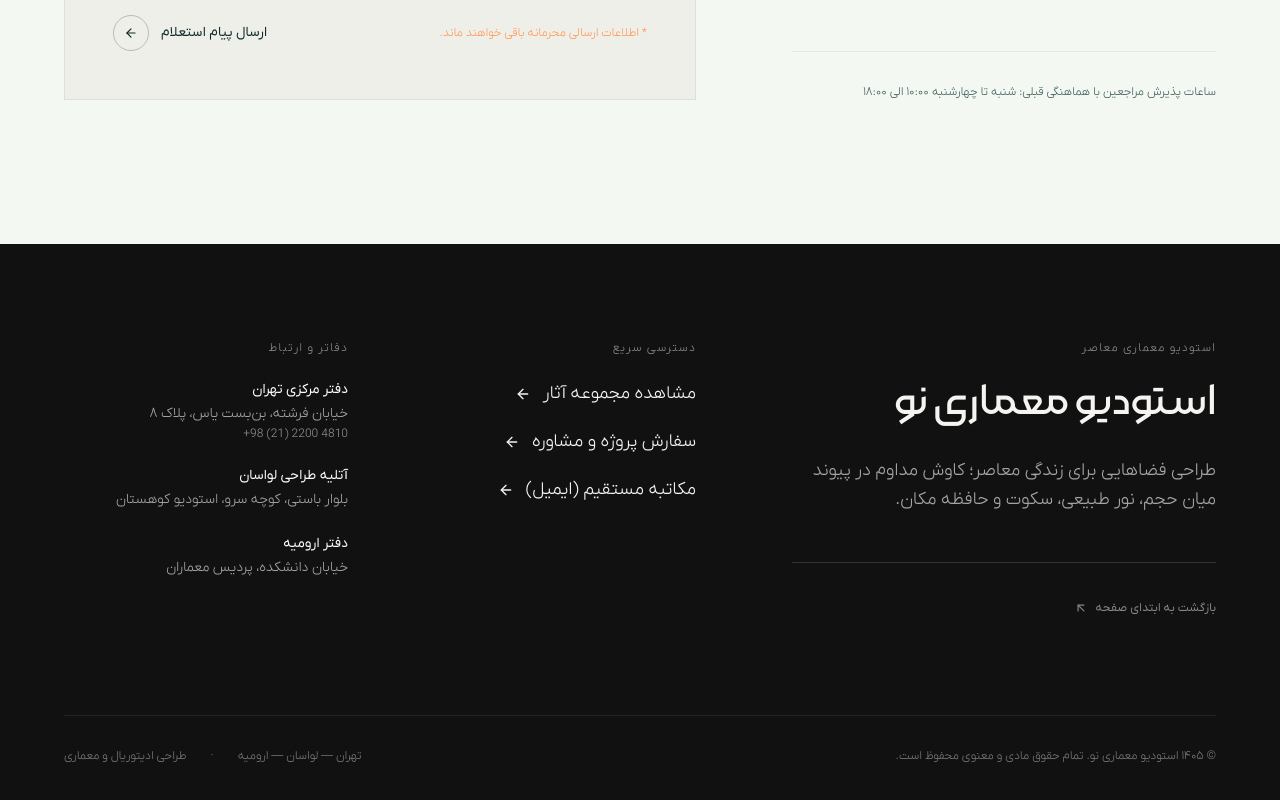
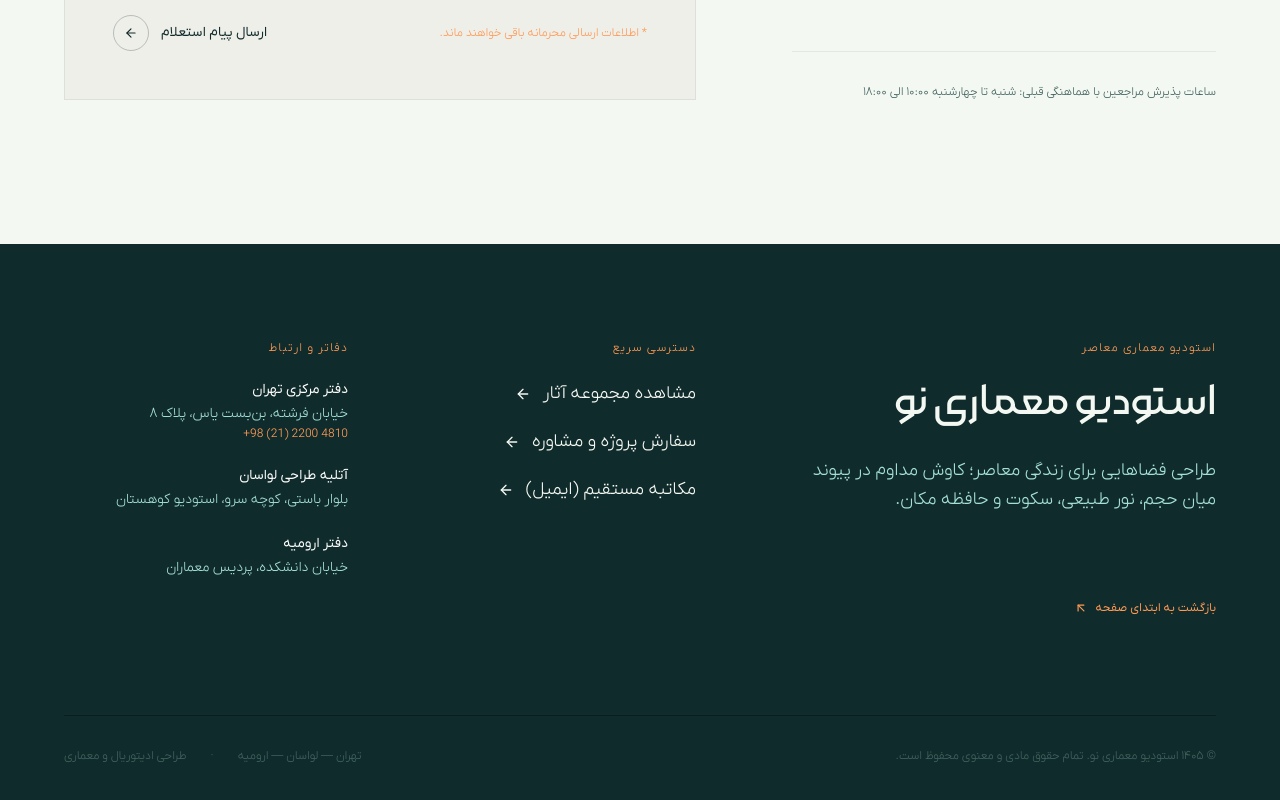
Before and after one commit to ParsaR082/studio, a Next.js app: page / in a window 1280 px wide. Shown: the part 7883-8683 px from the top of the page. Built offline with nearby package versions, Linux system fonts and the light colour scheme; a web font is replaced by a local one.

Commit message:
Apply brand palette to Footer.tsx

```diff
--- a/src/components/layout/Footer.tsx
+++ b/src/components/layout/Footer.tsx
@@ -17,28 +17,28 @@ const Footer: React.FC<FooterProps> = ({
   };
 
   return (
-    <footer className="bg-[#111111] text-[#F5F4F0] pt-24 pb-16 px-6 sm:px-10 lg:px-16 transition-colors">
+    <footer className="bg-[#102B2B] text-[#F4F8F3] pt-24 pb-16 px-6 sm:px-10 lg:px-16 transition-colors">
       <div className="max-w-[1540px] mx-auto">
         {/* Main Grid */}
         <div className="grid grid-cols-1 md:grid-cols-12 gap-16 lg:gap-24 mb-24">
           {/* Brand & Poetic Statement */}
           <div className="md:col-span-6 lg:col-span-5 flex flex-col justify-between">
             <div>
-              <span className="text-xs uppercase tracking-widest text-[#888888] mb-4 block font-light">
+              <span className="text-xs uppercase tracking-widest text-[#FF9A56] mb-4 block font-light">
                 استودیو معماری معاصر
               </span>
               <h3 className="text-3xl sm:text-4xl lg:text-5xl font-light tracking-tight leading-tight mb-6">
                 استودیو معماری نو
               </h3>
-              <p className="text-[#A5A4A0] text-base sm:text-lg font-light leading-relaxed max-w-md">
+              <p className="text-[#A4E0D6] text-base sm:text-lg font-light leading-relaxed max-w-md">
                 طراحی فضاهایی برای زندگی معاصر؛ کاوش مداوم در پیوند میان حجم، نور طبیعی، سکوت و حافظه مکان.
               </p>
             </div>
 
-            <div className="mt-12 pt-8 border-t border-[#333333] hidden md:block">
+            <div className="mt-12 pt-8 border-t border-[#102B2B] hidden md:block">
               <button
                 onClick={scrollToTop}
-                className="inline-flex items-center gap-2 text-xs text-[#888888] hover:text-[#F5F4F0] transition-colors cursor-pointer group"
+                className="inline-flex items-center gap-2 text-xs text-[#FF9A56] hover:text-[#F4F8F3] transition-colors cursor-pointer group"
               >
                 <span>بازگشت به ابتدای صفحه</span>
                 <ArrowUpLeft size={14} className="transition-transform group-hover:-translate-y-0.5 group-hover:translate-x-0.5" />
@@ -50,7 +50,7 @@ const Footer: React.FC<FooterProps> = ({
           <div className="md:col-span-6 lg:col-span-7 grid grid-cols-1 sm:grid-cols-2 gap-12 lg:gap-16">
             {/* Primary Action Links with Motion */}
             <div className="flex flex-col gap-6">
-              <span className="text-xs uppercase tracking-widest text-[#888888] font-light">
+              <span className="text-xs uppercase tracking-widest text-[#FF9A56] font-light">
                 دسترسی سریع
               </span>
               <ul className="flex flex-col gap-5">
@@ -95,14 +95,14 @@ const Footer: React.FC<FooterProps> = ({
 
             {/* Offices & Locations */}
             <div className="flex flex-col gap-6">
-              <span className="text-xs uppercase tracking-widest text-[#888888] font-light">
+              <span className="text-xs uppercase tracking-widest text-[#FF9A56] font-light">
                 دفاتر و ارتباط
               </span>
-              <div className="flex flex-col gap-4 text-sm font-light text-[#A5A4A0]">
+              <div className="flex flex-col gap-4 text-sm font-light text-[#A4E0D6]">
                 <div>
                   <span className="text-white block font-normal mb-1">دفتر مرکزی تهران</span>
                   <p>خیابان فرشته، بن‌بست یاس، پلاک ۸</p>
-                  <p dir="ltr" className="text-xs text-[#888888] mt-0.5 text-right">+98 (21) 2200 4810</p>
+                  <p dir="ltr" className="text-xs text-[#FF9A56] mt-0.5 text-right">+98 (21) 2200 4810</p>
                 </div>
                 <div className="pt-2">
                   <span className="text-white block font-normal mb-1">آتلیه طراحی لواسان</span>
@@ -118,7 +118,7 @@ const Footer: React.FC<FooterProps> = ({
         </div>
 
         {/* Bottom Bar */}
-        <div className="pt-8 border-t border-[#222222] flex flex-col sm:flex-row items-center justify-between gap-4 text-xs font-light text-[#777777]">
+        <div className="pt-8 border-t border-[#0B1C1C] flex flex-col sm:flex-row items-center justify-between gap-4 text-xs font-light text-[#42635F]">
           <p>© ۱۴۰۵ استودیو معماری نو. تمام حقوق مادی و معنوی محفوظ است.</p>
           <div className="flex items-center gap-6">
             <span>تهران — لواسان — ارومیه</span>
```
